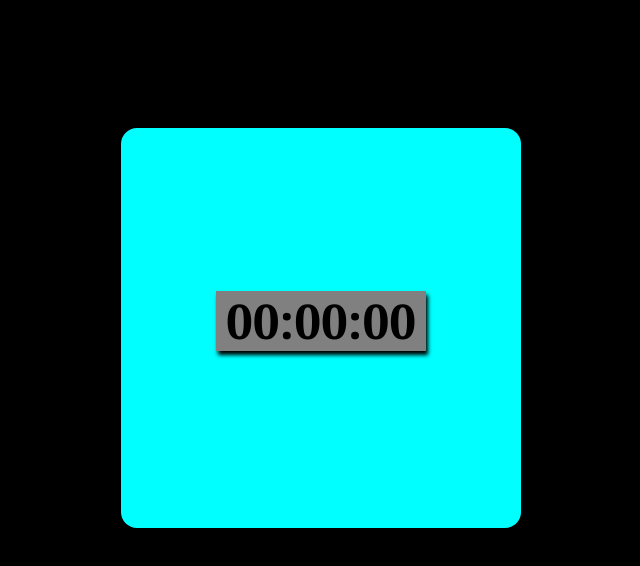
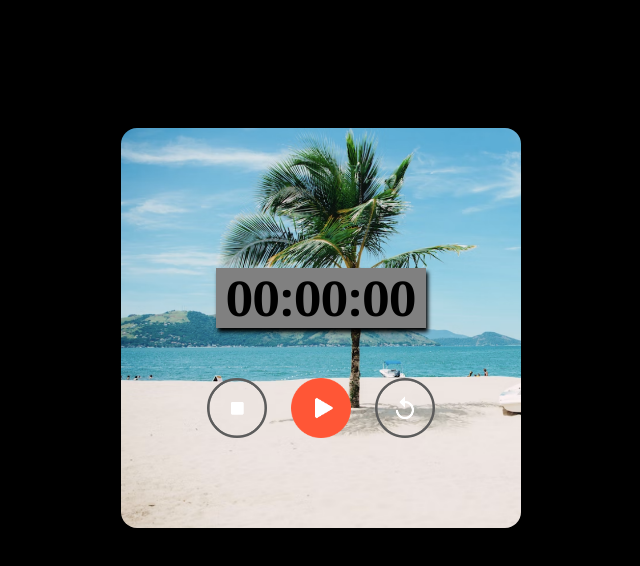
Before and after one commit to aryan21231212/stop-watch, a plain HTML site: page index.html in a window 1280 px wide. Shown: the whole page, without its empty margins (319-959 px from the left). Drawn offline with Linux system fonts and the light colour scheme.

Commit message:
changes made

```diff
--- a/index.html
+++ b/index.html
@@ -11,9 +11,9 @@
         <div class="container">
             <h1 id="time">00:00:00</h1>
             <div>
-                <button onclick="stopp()" id="stop"><img src="stop.png" alt=""></button>
-                <button onclick="startt()" id="start"><img src="start.png" alt=""></button>
-                <button onclick="resett()" id="reset"><img src="reset.png" alt=""></button>
+                <button onclick="stopp()" id="stop"><img src="assets/stop.png" alt=""></button>
+                <button onclick="startt()" id="start"><img src="assets/start.png" alt=""></button>
+                <button onclick="resett()" id="reset"><img src="assets/reset.png" alt=""></button>
             </div>
         </div>
     </div>
--- a/style.css
+++ b/style.css
@@ -27,7 +27,7 @@
     padding: 10px;
     border-radius: 1rem;
     width: 400px;
-    background-image: url(background.png);
+    background-image: url(assets/background.png);
     background-size: cover;
 
 }
```
